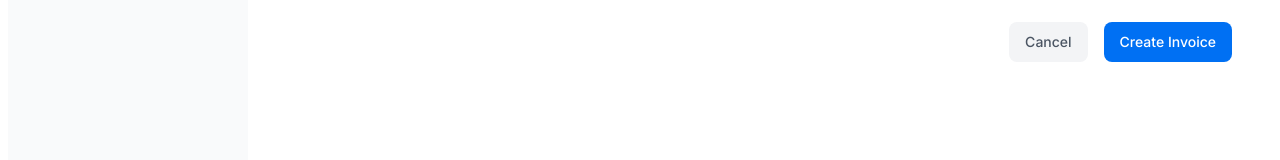
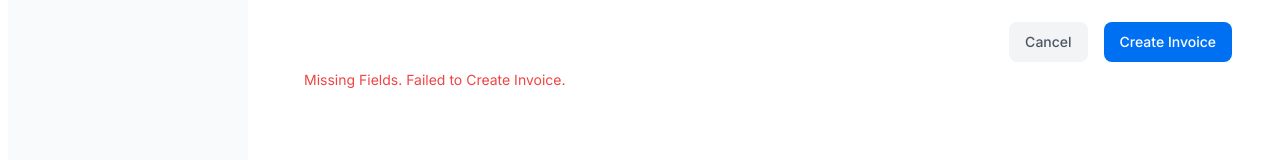
Before and after one commit to jcolmenarezgil/WDD430, a Next.js app: page /dashboard/invoices/create in a window 1280 px wide. Both pictures are taken after typing "5" into the empty fields and a click on the button "Create Invoice". Shown: the part 428-588 px from the top of the page. Built offline with nearby package versions, Linux system fonts and the light colour scheme; no server answers; the database is empty; a web font is replaced by a local one.

Commit message:
Add error message display to invoice forms and search input

```diff
--- a/app/ui/invoices/create-form.tsx
+++ b/app/ui/invoices/create-form.tsx
@@ -66,6 +66,7 @@
                 step="0.01"
                 placeholder="Enter USD amount"
                 className="peer block w-full rounded-md border border-gray-200 py-2 pl-10 text-sm outline-2 placeholder:text-gray-500"
+                aria-describedby="amount-error"
               />
               <CurrencyDollarIcon className="pointer-events-none absolute left-3 top-1/2 h-[18px] w-[18px] -translate-y-1/2 text-gray-500 peer-focus:text-gray-900" />
             </div>
@@ -122,6 +123,11 @@
         </Link>
         <Button type="submit">Create Invoice</Button>
       </div>
+      <div id="form-error" aria-live="polite" aria-atomic="true">
+        {state.message && (
+          <p className="mt-2 text-sm text-red-500">{state.message}</p>
+        )}
+      </div>
     </form>
   );
 }
--- a/app/ui/invoices/edit-form.tsx
+++ b/app/ui/invoices/edit-form.tsx
@@ -123,6 +123,11 @@
         </Link>
         <Button type="submit">Edit Invoice</Button>
       </div>
+      <div id="form-error" aria-live="polite" aria-atomic="true">
+        {state.message && (
+          <p className="mt-2 text-sm text-red-500">{state.message}</p>
+        )}
+      </div>
     </form>
   );
 }
--- a/app/ui/search.tsx
+++ b/app/ui/search.tsx
@@ -29,6 +29,7 @@
         Search
       </label>
       <input
+        id="search"
         className="peer block w-full rounded-md border border-gray-200 py-[9px] pl-10 text-sm outline-2 placeholder:text-gray-500"
         placeholder={placeholder}
         onChange={(e) => {
```
